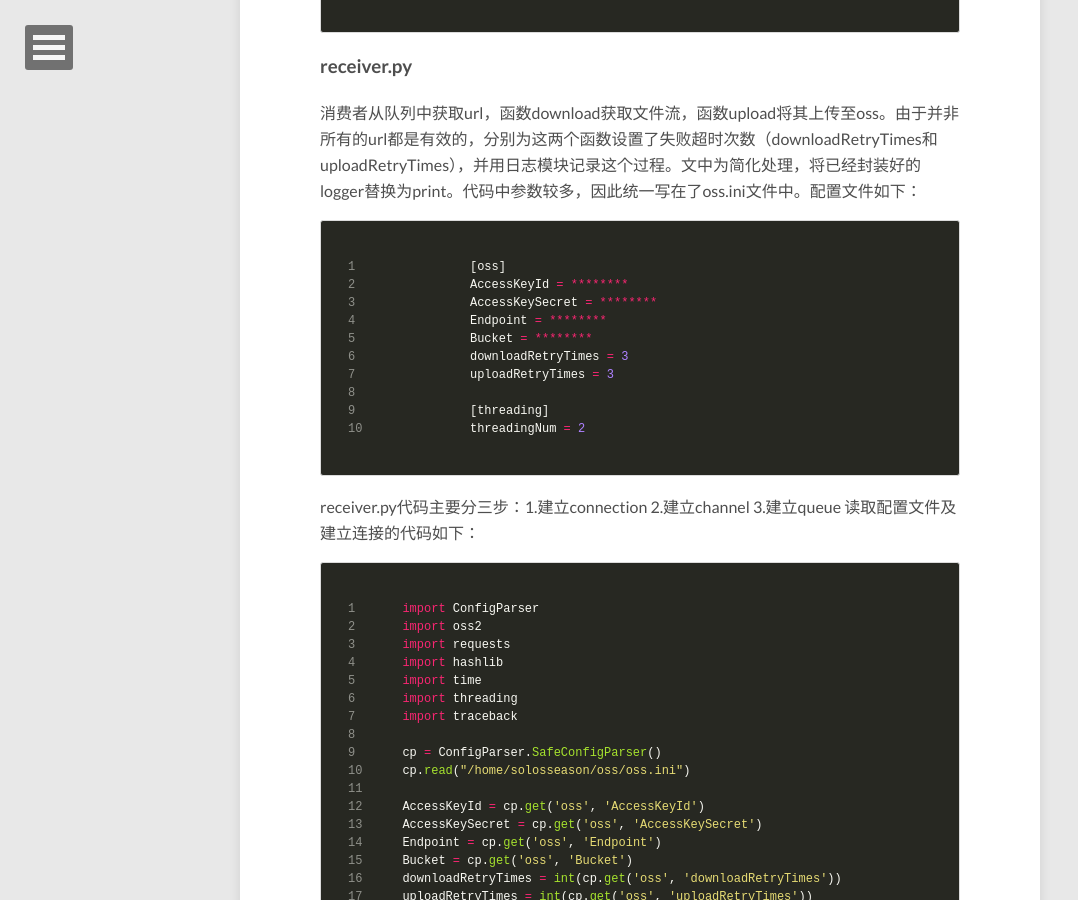
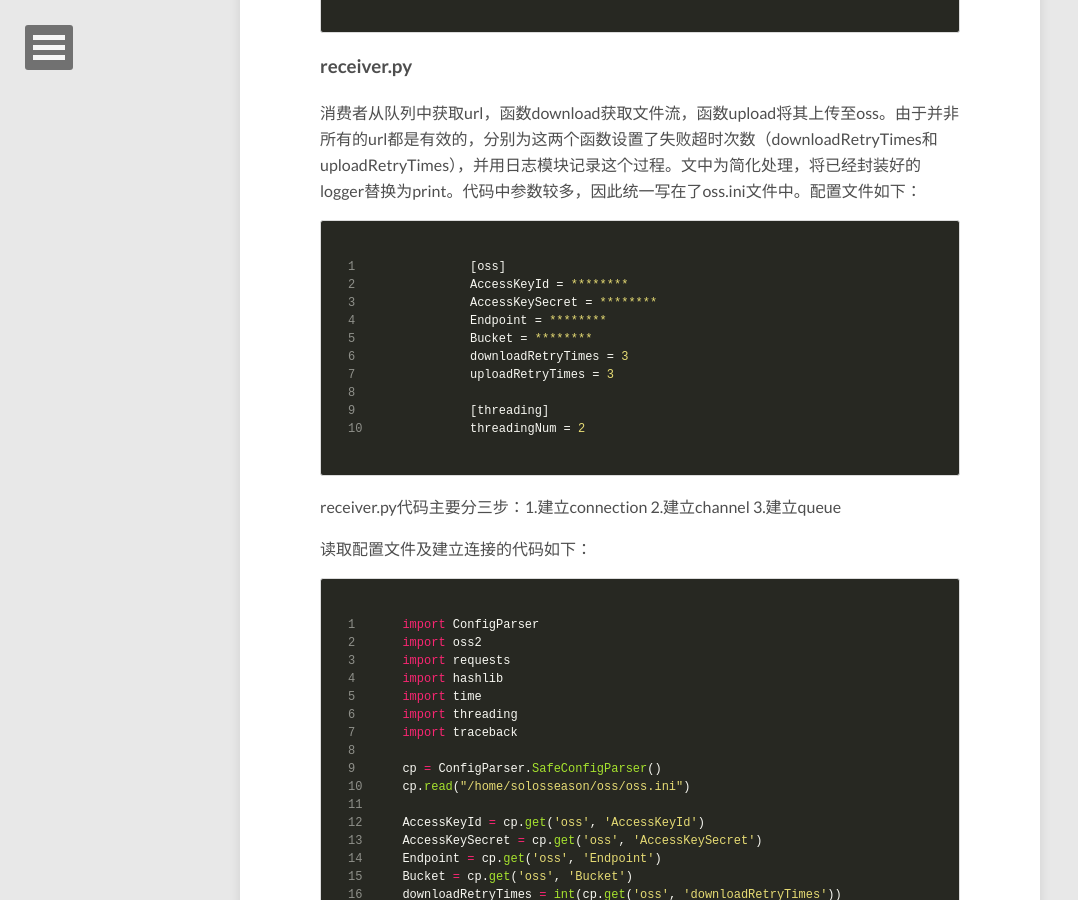
Before and after one commit to zhihuz/zhihuz.github.io, a Jekyll site: the page built from _posts/2016-06-19-python-rabbitmq-服务实例---图片流上传oss.md, in a window 1280 px wide and 900 px high, scrolled down 1102 px. Shown: the whole window, without its empty margins (0-1078 px from the left). Built offline with Jekyll 4.4.1, drawn with Linux system fonts in a browser that asks for light colours; nearby versions of some CDN libraries; some of the changed text lies outside the part shown.

Commit message:
new blogs

```diff
--- a/_posts/2016-06-19-python-rabbitmq-服务实例---图片流上传oss.md
+++ b/_posts/2016-06-19-python-rabbitmq-服务实例---图片流上传oss.md
@@ -1,6 +1,6 @@
 ---
 layout: post
-title: "python + rabbitmq 服务实例--图片流上传oss"
+title: "python rabbitmq 服务实例--图片流上传oss"
 tags: [python , rabbitmq, oss]
 ---
 ## 需求
@@ -40,7 +40,7 @@
 
 消费者从队列中获取url，函数download获取文件流，函数upload将其上传至oss。由于并非所有的url都是有效的，分别为这两个函数设置了失败超时次数（downloadRetryTimes和uploadRetryTimes），并用日志模块记录这个过程。文中为简化处理，将已经封装好的logger替换为print。代码中参数较多，因此统一写在了oss.ini文件中。配置文件如下：
 
-{% highlight python linenos %}
+{% highlight ini linenos %}
 
 [oss]
 AccessKeyId = ********
@@ -56,6 +56,7 @@
 {% endhighlight %}
 
 receiver.py代码主要分三步：1.建立connection 2.建立channel 3.建立queue
+
 读取配置文件及建立连接的代码如下：
 {% highlight python linenos %}
 
@@ -87,6 +88,7 @@
 {% endhighlight %}
 
 下载文件流的函数download声明如下：
+
 {% highlight python linenos %}
 
 def download(url,retryTime):
@@ -100,6 +102,7 @@
 {% endhighlight %}
 
 在上传文件流至oss之前，对url对应的文件流生成唯一的名称。
+
 {% highlight python linenos %}
 
 def calSha1(url):
@@ -111,6 +114,7 @@
 {% endhighlight %}
 
 upload函数将文件流上传至阿里oss
+
 {% highlight python linenos %}
 
 def upload(input,url,retryTime):
```
